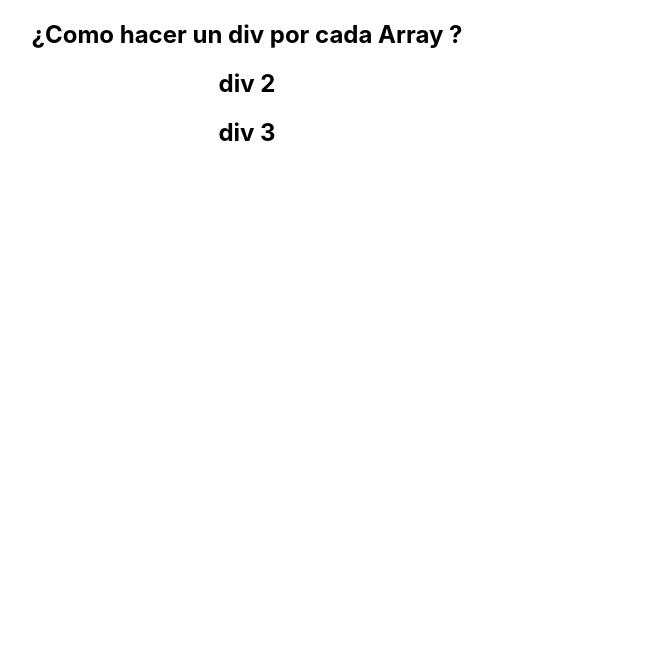
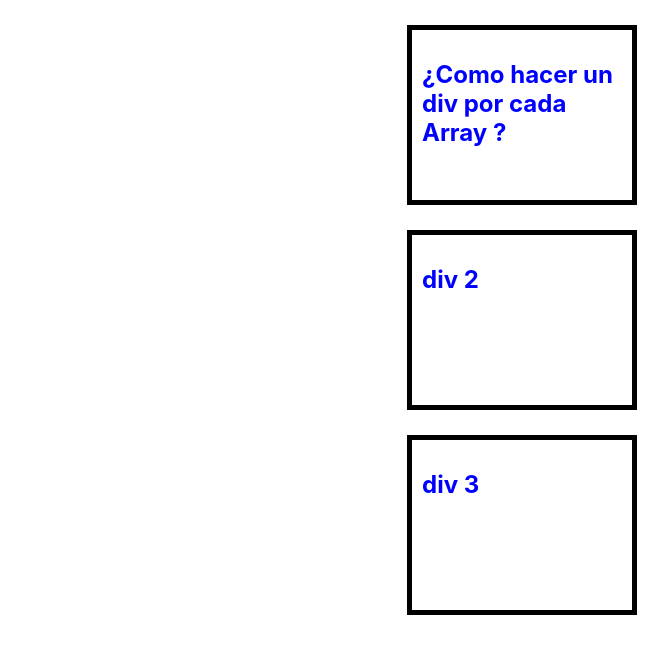
Before and after one commit to LeandroLopez-lean/como-hacer-un-div-por-cada-elemento-de-un-array, a React (Create React App) app: page / in a window 1280 px wide. Shown: the top 654 px of the page, without its empty margins (393-1061 px from the left). Built offline with nearby package versions, Linux system fonts and the light colour scheme.

Commit message:
centrado y con css

```diff
--- a/src/App.css
+++ b/src/App.css
@@ -1,31 +1,20 @@
 .App {
-  text-align: center;
+  color: blue;
+
 }
-
-.App-logo {
-  height: 40vmin;
-  pointer-events: none;
+.div{
+  border: 5px black solid;
+  width: 200px;
+  height: 150px;
+  margin-top: 25px;
+  margin-left: 800px;
+  padding: 10px;
 }
 
 @media (prefers-reduced-motion: no-preference) {
   .App-logo {
     animation: App-logo-spin infinite 20s linear;
   }
-}
-
-.App-header {
-  background-color: #282c34;
-  min-height: 100vh;
-  display: flex;
-  flex-direction: column;
-  align-items: center;
-  justify-content: center;
-  font-size: calc(10px + 2vmin);
-  color: white;
-}
-
-.App-link {
-  color: #61dafb;
 }
 
 @keyframes App-logo-spin {
--- a/src/App.js
+++ b/src/App.js
@@ -15,9 +15,9 @@ function App() {
 
   return (
     <div className="App">
-      {texto.map((item, index) => (
-        <div key={index}>
-          {item.texto && <h2>{item.texto}</h2>}
+      {texto.map((carts) => (
+        <div className='div'>
+          {carts.texto && <h2>{carts.texto}</h2>}
         </div>
       ))}
     </div>
```
